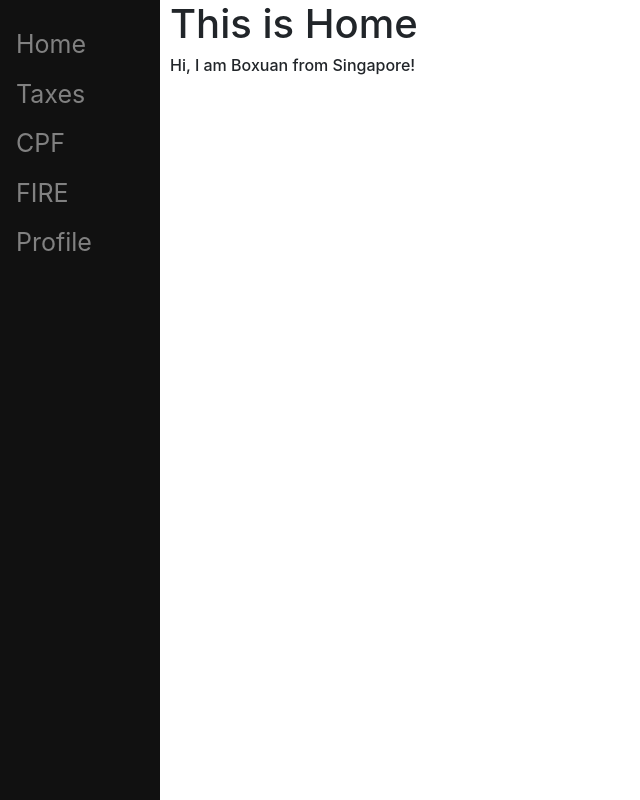
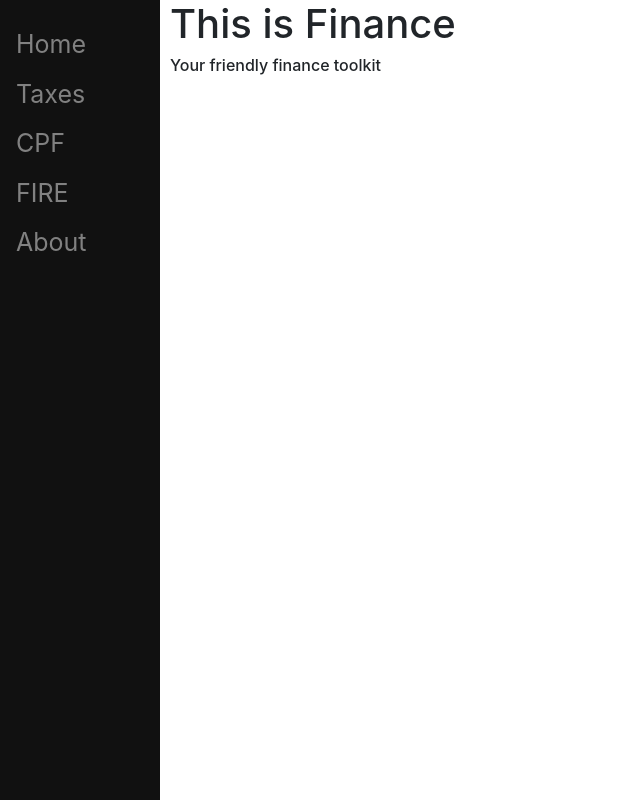
Before and after one commit to tangboxuan/ThisIsFinance, a Flask app: page / in a window 1280 px wide. Shown: the whole page, without its empty margins (0-640 px from the left). Run offline with Flask 2, Linux system fonts and the light colour scheme; some libraries are stand-ins or nearby versions.

Commit message:
This is Finance

```diff
--- a/templates/boxuan.html
+++ b/templates/boxuan.html
@@ -6,10 +6,8 @@
 
 {% block main %}
     <h1>This is Me</h1>
-    <p>Hi, I am Boxuan from Singapore. </p>
+    <p>Hi, I am Boxuan from Singapore! This website was made for the CS50 2020 Web Track final project.</p>
     <h3>Links</h3>
     <p><a href="http://linkedin.com/in/tangboxuan">LinkedIn</a></p>
     <p><a href="https://github.com/tangboxuan">Github</a></p>
-    <h3>Projects</h3>
-    <p><a href="https://sepicker.herokuapp.com">SEPicker</a>: A Flask web application for National University of Singapore undergraduates to more easily search for student exchange module mappings.</p>
 {% endblock %}
--- a/templates/index.html
+++ b/templates/index.html
@@ -1,10 +1,10 @@
 {% extends "layout.html" %}
 
 {% block title %}
-    This is Home
+    This is Finance
 {% endblock %}
 
 {% block main %}
-    <h1>This is Home</h1>
-    <h6>Hi, I am Boxuan from Singapore!</h6>
+    <h1>This is Finance</h1>
+    <h6>Your friendly finance toolkit</h6>
 {% endblock %}
--- a/templates/layout.html
+++ b/templates/layout.html
@@ -14,7 +14,7 @@
             <a href="/taxes">Taxes</a>
             <a href="/cpf">CPF</a>
             <a href="/fire">FIRE</a>
-            <a href="/me">Profile</a>
+            <a href="/me">About</a>
         </div>
         <div class="main">
             {% block main %}
```
